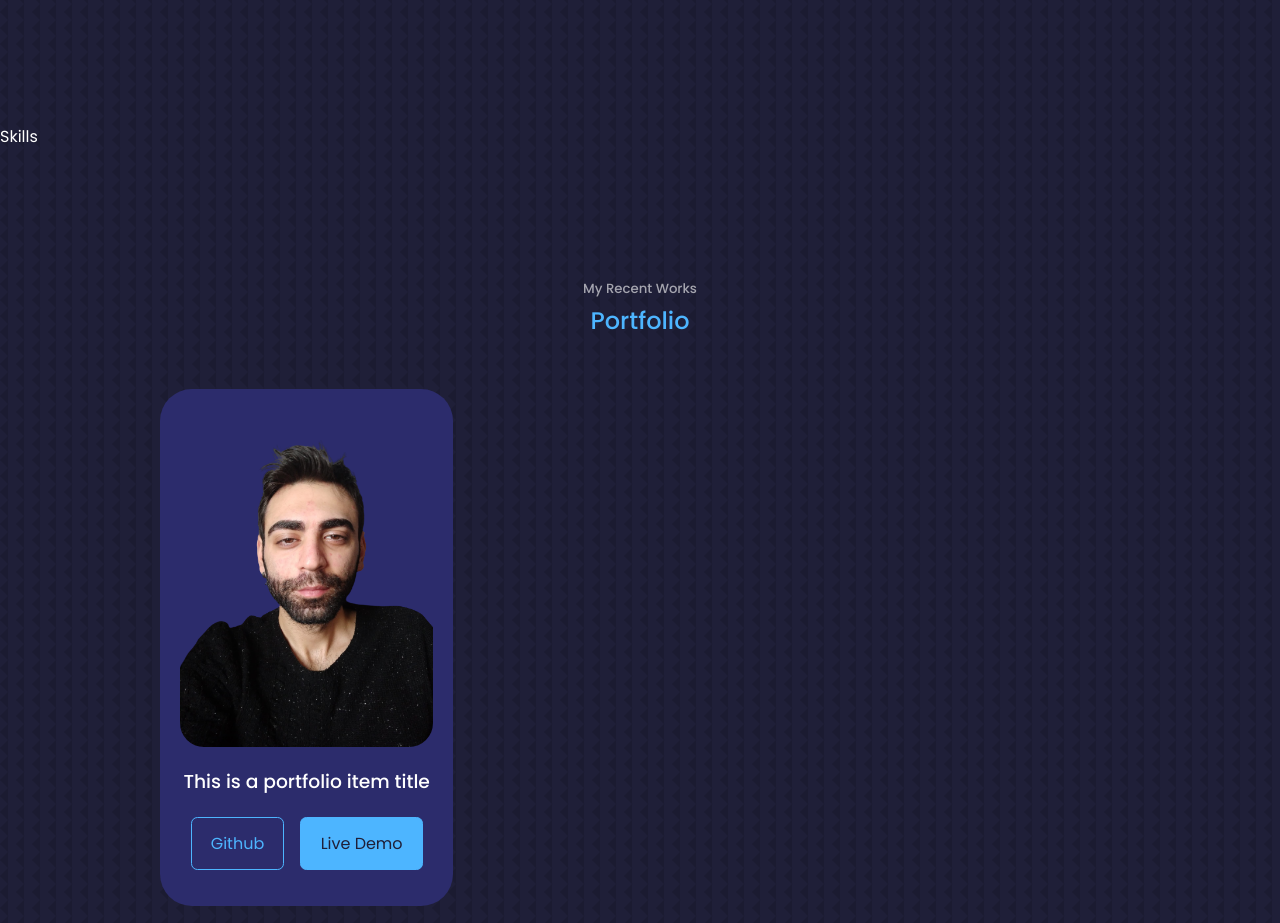
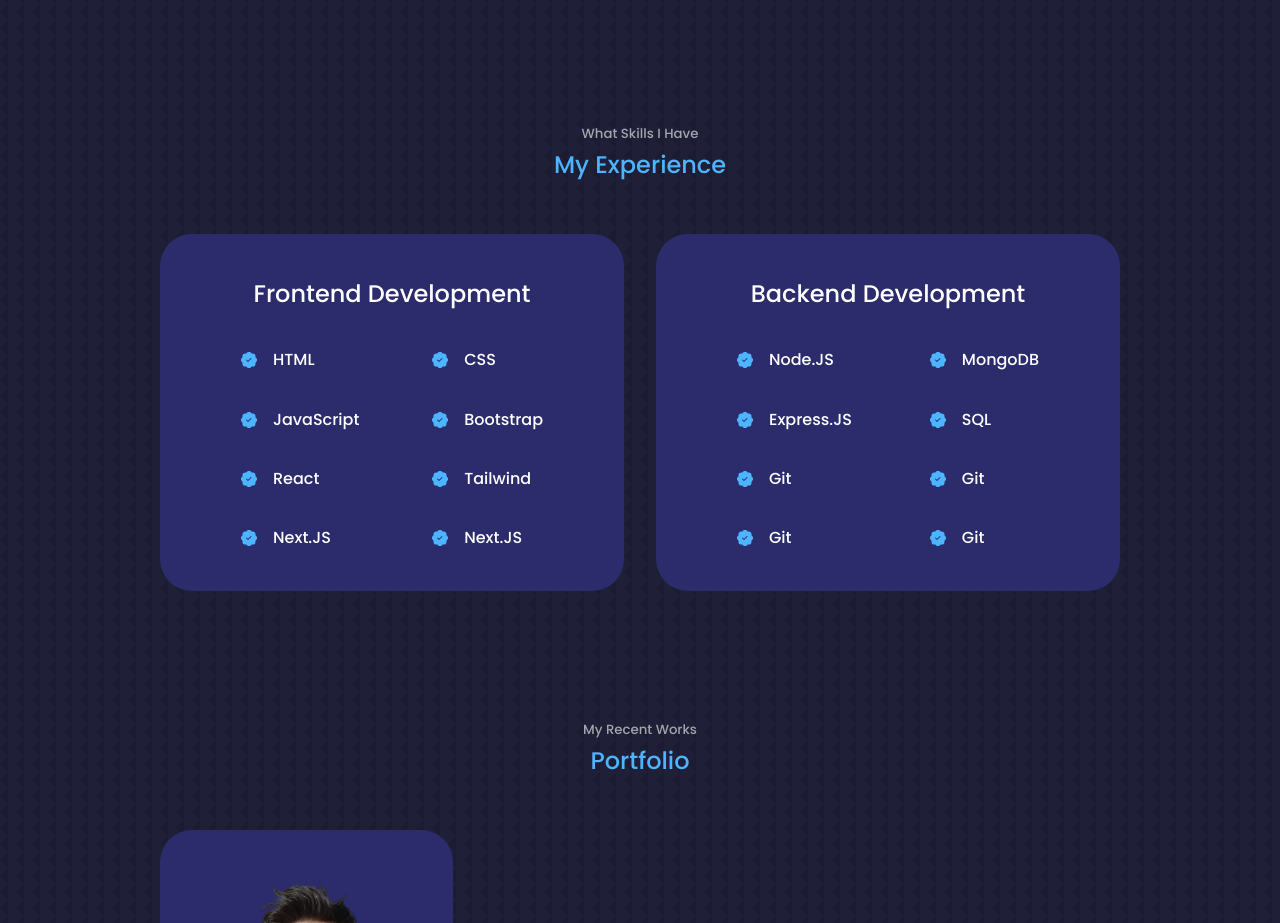
Before and after one commit to cemmertsimsek/my-portfolio, a React (Create React App) app: page / in a window 1280 px wide. Shown: the part 1500-2423 px from the top of the page. Built offline with nearby package versions, Linux system fonts and the light colour scheme; the HTML template or start-up script is replaced by a standard one.

Commit message:
skills section styled needs update

```diff
--- a/src/components/skills/Skills.jsx
+++ b/src/components/skills/Skills.jsx
@@ -1,7 +1,92 @@
 import React from 'react';
+import './skills.css';
+import { BsPatchCheckFill } from 'react-icons/bs';
 
 const Skills = () => {
-  return <section id="skills">Skills</section>;
+  return (
+    <section id="skills">
+      <h5>What Skills I Have</h5>
+      <h2>My Experience</h2>
+
+      <div className="container experience__container">
+        <div className="experience__frontend">
+          <h2>Frontend Development</h2>
+          <div className="experience__content">
+            <article className="experience__details">
+              <BsPatchCheckFill className="experience__details-icon" />
+              <h4>HTML</h4>
+            </article>
+            <article className="experience__details">
+              <BsPatchCheckFill className="experience__details-icon" />
+              <h4>CSS</h4>
+            </article>
+            <article className="experience__details">
+              <BsPatchCheckFill className="experience__details-icon" />
+              <h4>JavaScript</h4>
+            </article>
+            <article className="experience__details">
+              <BsPatchCheckFill className="experience__details-icon" />
+              <h4>Bootstrap</h4>
+            </article>
+            <article className="experience__details">
+              <BsPatchCheckFill className="experience__details-icon" />
+              <h4>React</h4>
+            </article>
+            <article className="experience__details">
+              <BsPatchCheckFill className="experience__details-icon" />
+              <h4>Tailwind</h4>
+            </article>
+            <article className="experience__details">
+              <BsPatchCheckFill className="experience__details-icon" />
+              <h4>Next.JS</h4>
+            </article>
+            <article className="experience__details">
+              <BsPatchCheckFill className="experience__details-icon" />
+              <h4>Next.JS</h4>
+            </article>
+          </div>
+        </div>
+
+        <div className="experience__backend">
+          <h2>Backend Development</h2>
+          <div className="experience__content">
+            <article className="experience__details">
+              <BsPatchCheckFill className="experience__details-icon" />
+              <h4>Node.JS</h4>
+            </article>
+            <article className="experience__details">
+              <BsPatchCheckFill className="experience__details-icon" />
+              <h4>MongoDB</h4>
+            </article>
+            <article className="experience__details">
+              <BsPatchCheckFill className="experience__details-icon" />
+              <h4>Express.JS</h4>
+            </article>
+            <article className="experience__details">
+              <BsPatchCheckFill className="experience__details-icon" />
+              <h4>SQL</h4>
+            </article>
+            <article className="experience__details">
+              <BsPatchCheckFill className="experience__details-icon" />
+              <h4>Git</h4>
+            </article>
+            <article className="experience__details">
+              <BsPatchCheckFill className="experience__details-icon" />
+              <h4>Git</h4>
+            </article>
+            <article className="experience__details">
+              <BsPatchCheckFill className="experience__details-icon" />
+              <h4>Git</h4>
+            </article>
+            <article className="experience__details">
+              <BsPatchCheckFill className="experience__details-icon" />
+              <h4>Git</h4>
+            </article>
+          </div>
+        </div>
+      </div>
+    </section>
+  );
 };
 
 export default Skills;
--- a/src/components/skills/skills.css
+++ b/src/components/skills/skills.css
@@ -0,0 +1,71 @@
+.experience__container{
+    display: grid;
+    grid-template-columns: 1fr 1fr;
+    gap: 2rem;
+}
+
+.experience__container > div {
+    background: var(--color-bg-variant);
+    padding: 2.4rem 5rem;
+    border-radius: 2rem;
+    border: 1px solid transparent;
+    transition: var(--transition);
+}
+
+.experience__container > div:hover {
+    background: transparent;
+    border-color: var(--color-primary);
+    cursor: default;
+}
+
+.experience__container > div h2 {
+    text-align: center;
+    margin-bottom: 2rem;
+    color: var(--color-bg-primary);
+}
+
+.experience__content {
+    display: grid;
+    grid-template-columns: 2fr 1fr;
+    row-gap: 2rem;
+}
+
+.experience__details {
+    display: flex;
+    justify-content: left;
+    gap: 1rem;
+}
+
+.experience__details-icon {
+    margin-top: 6px;
+    color: var(--color-primary);
+}
+
+/*============= MEDIA QUERIES ==========*/
+
+            /* MEDIUM DEVICES */
+@media screen and (max-width: 1024px) {
+    .experience__container {
+        grid-template-columns: 1fr;
+    }
+    .experience__container > div {
+        width: 80%;
+        padding: 2rem;
+        margin: 0 auto;
+    }
+
+    .experience__content {
+        padding: 1rem;
+    }
+}
+            /* SMALL DEVICES */
+@media screen and (max-width: 600px) {
+    .experience__container {
+        gap: 1rem;
+    }
+
+    .experience__container > div {
+        width: 100%;
+        padding: 2rem 1rem;
+    }
+}
```
